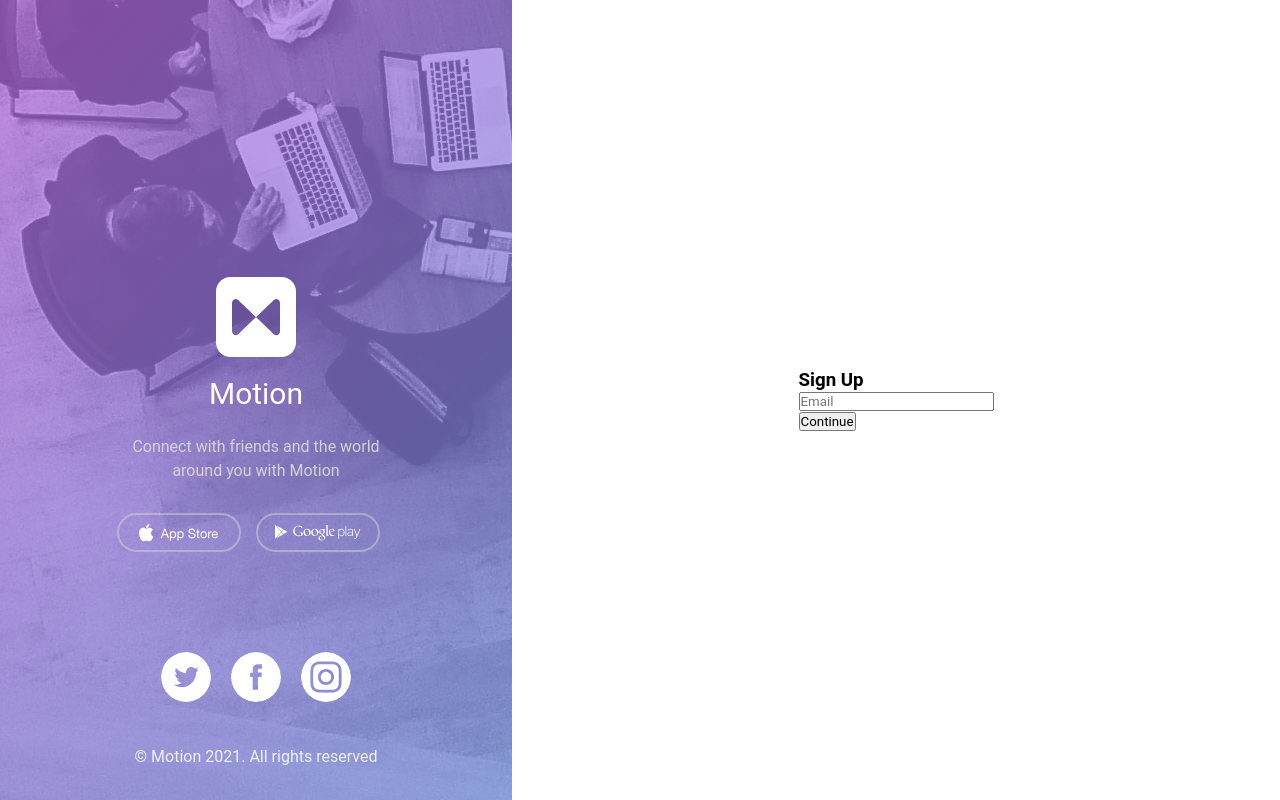
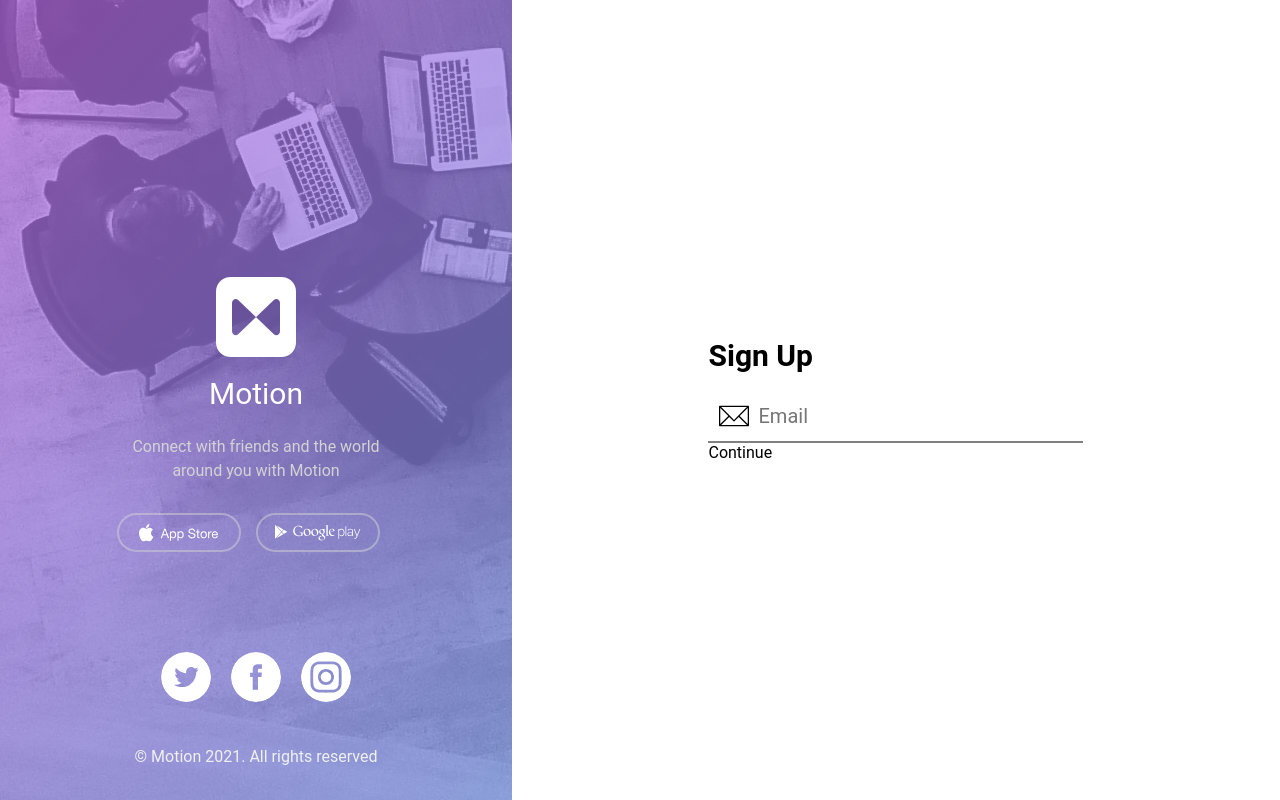
Before and after one commit to mijail-febres/Motion-Project-Frontend, a React (Create React App) app: page /signupform in a window 1280 px wide. Built offline with nearby package versions, Linux system fonts and the light colour scheme; a web font is replaced by a local one.

Commit message:
rollback on style for a functional version

```diff
--- a/src/Components/Login/Loginform/LoginForm.jsx
+++ b/src/Components/Login/Loginform/LoginForm.jsx
@@ -25,7 +25,7 @@ function LoginForm() {
     return (
         <SignInContainer >
             <h3>Sign In</h3>
-            <input type='text' placeholder='Username' onChange={(e) => setUserInput(e.target.value)} value={userInput} ></input>
+            <input type='text' placeholder='E-mail' onChange={(e) => setUserInput(e.target.value)} value={userInput} ></input>
             <input type="password" placeholder='Password' onChange={(e) => setPasswordInput(e.target.value)} value={passwordInput} ></input>
             <img src="../../" alt="" />
 
--- a/src/Components/Login/QuestionTop/QuestionTop.jsx
+++ b/src/Components/Login/QuestionTop/QuestionTop.jsx
@@ -4,11 +4,12 @@ import signUpButtonStyle from "./questionTopStyle";
 import { useHistory } from "react-router-dom";
 
 const QContainer = styled.div `
-    width: 25%;
-    height: 5%;
-    border:1px dotted black;
     display: flex;
-    justify-content:space-between;
+    // border: $testBorder;
+    /* align-items: center; */
+    font-size: calc(#{$fontS} + 4px);
+    align-self: flex-end;
+    justify-self: flex-start;
 `
 
 
--- a/src/Components/Login/SignUpForm/SignUpForm.jsx
+++ b/src/Components/Login/SignUpForm/SignUpForm.jsx
@@ -4,6 +4,7 @@ import { useState } from 'react';
 // import SignUpVerifyPage from '../../../Pages/Signup/SignUpVerify/SignUpVerifyPage';
 import registrationAction from '../../../Store/Actions/registrationAction';
 import { SignupFormStyles } from './SignUpFormStyles';
+import signUpButtonStyle from '../QuestionTop/questionTopStyle';
 
 function SignUpForm() {
     const history = useHistory()
@@ -27,7 +28,7 @@ function SignUpForm() {
             </div>
 
             <div className='buttonWrapper' >
-                <button onClick={submitSignUp}>Continue</button>
+                <signUpButtonStyle onClick={submitSignUp}>Continue</signUpButtonStyle>
                 {/* <button onClick={handleClick}>Continue</button> */}
             </div>
 
--- a/src/Components/Login/SignUpForm/SignUpFormStyles.jsx
+++ b/src/Components/Login/SignUpForm/SignUpFormStyles.jsx
@@ -1,7 +1,62 @@
-import styled from "styled-components";
+import styled from 'styled-components'
+import envelopeIcon from '../../../Assets/svgs/envelope-svgrepo-com.svg'
 
-export const SignupFormStyles = styled.div`
+export const SignupFormStyles = styled.form`
+     width: 60%;
+    height: 50%;
     display: flex;
     flex-direction: column;
+    justify-content: space-around;
     align-items: center;
+    align-self: center;
+
+
+    & input {
+        background-size: 30px;
+        background-position-y: center;
+        background-position-x: 3%;
+        background-repeat: no-repeat;
+        background-color: white;
+        height: 50px;
+        padding: 0 50px;
+        border: none;
+        border-bottom: solid 2px gray;
+        margin-top: 2%;
+        font-size: 20px;
+        transition: 0.5s;
+    }
+    & input[type=text] {
+        background-image: url(${envelopeIcon});
+    }
+
+    & input:focus {
+    outline: none;
+    background-color: rgb(240, 240, 240);
+    }
+    & h3 {
+        margin-bottom: 3%;
+        font-size: 30px;
+        font-weight: bold;
+    }
+
 `
+
+export const SignUpButton = styled.button`
+    transition: 0.5s;
+    width: 25%;
+    height: 64px;
+    border-radius: 32px;
+    border: none;
+    background-image: linear-gradient(90deg, #7d27b68a 0%, #385fd48a 51%, #124cf88a 100%);
+    background-size: 200% auto;
+    text-transform: uppercase;
+    color: white;
+    font-size: 20px;
+    text-align: center;
+    margin: 5% 0;
+
+    &:hover {
+    cursor: pointer;
+    background-position: right center;
+    }
+`
```
Also changed, not shown: src/Assets/svgs/envelope-svgrepo-com.svg (added).
